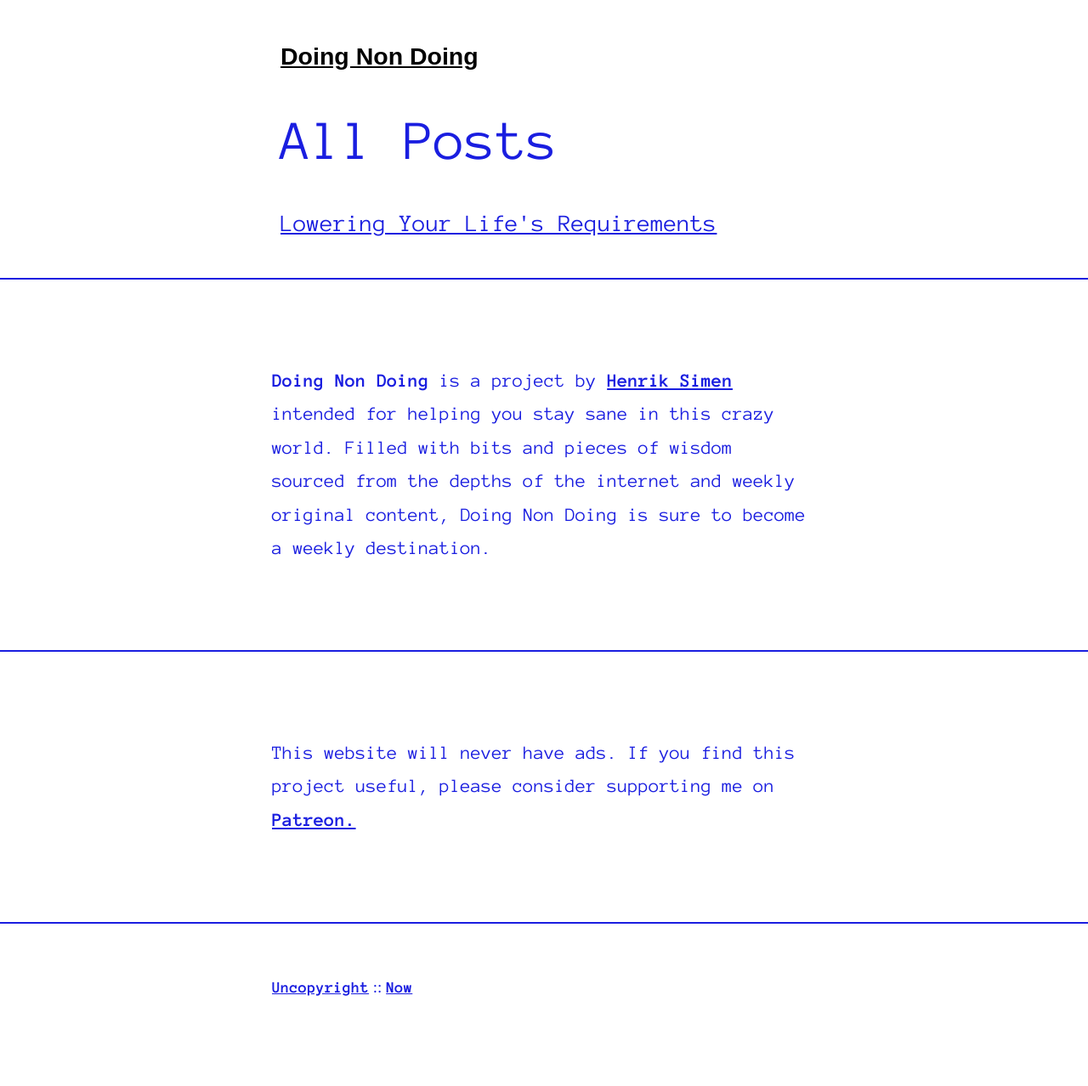
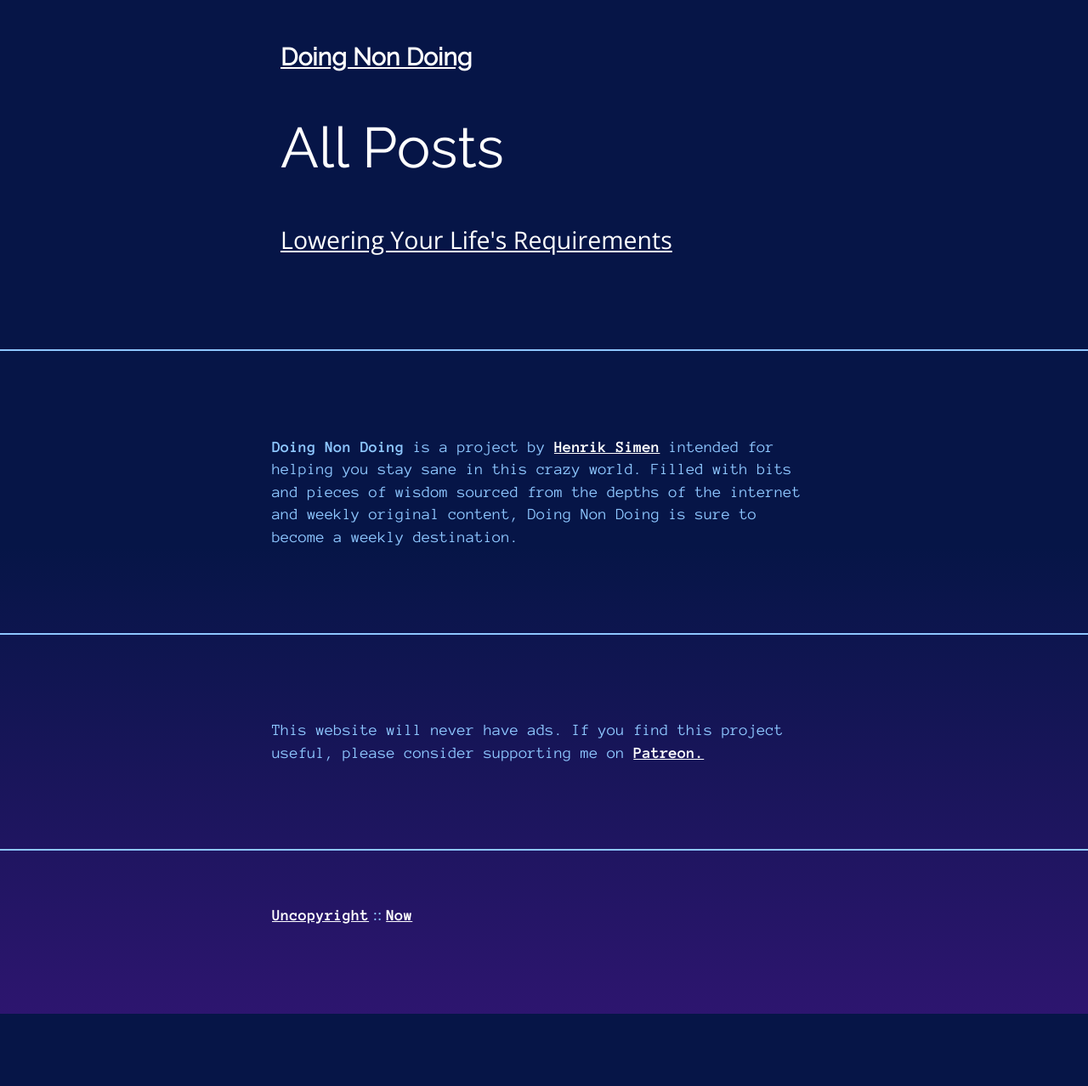
Before and after one commit to HenrikSimen/doing-non-doing, a Jekyll site: the page built from archive.html, in a window 1280 px wide. Shown: the whole page at 85% size. Built offline with Jekyll 4.4.1, drawn with Linux system fonts in a browser that asks for light colours; after the commit the page ends 1193 px from its top, so only the background shows below that.

Commit message:
jekyll-7

```diff
--- a/_layouts/archive-layout.html
+++ /dev/null
@@ -1,27 +0,0 @@
-<!DOCTYPE html>
-<html lang="en">
-<head>
-  <meta charset="UTF-8">
-  <meta name="viewport" content="width=device-width, initial-scale=1.0">
-  <meta http-equiv="X-UA-Compatible" content="ie=edge">
-  <!-- Main CSS -->
-  <link rel="stylesheet" href="{{site.baseurl}}/assets/css/style.css">
-
-  <!-- Colors CSS -->
-  <link rel="stylesheet" href="{{site.baseurl}}/assets/css/colors.css">
-
-  <!-- Responsive CSS -->
-  <link rel="stylesheet" href="{{site.baseurl}}/assets/css/responsive.css">
-
-  <!-- Fonts -->
-  <link href="https://fonts.googleapis.com/css?family=Anonymous+Pro:400,700" rel="stylesheet">
-
-  <title>Doing Non Doing</title>
-</head>
-<body id="archive-page">
-  <main>
-    {{content}}
-  </main> <!-- #archive-page -->
-  {% include footer.html %}
-</body>
-</html>
--- a/_layouts/default.html
+++ b/_layouts/default.html
@@ -14,9 +14,9 @@
   <link rel="stylesheet" href="{{site.baseurl}}/assets/css/responsive.css">
 
   <!-- Fonts -->
-  <link href="https://fonts.googleapis.com/css?family=Asul:400,700" rel="stylesheet">
-  <link href="https://fonts.googleapis.com/css?family=Chivo:400,700" rel="stylesheet">
-  <link href="https://fonts.googleapis.com/css?family=Anonymous+Pro:400,700" rel="stylesheet">
+  <link href="https://fonts.googleapis.com/css?family=Raleway:300" rel="stylesheet">
+  <link href="https://fonts.googleapis.com/css?family=Open+Sans:400,700" rel="stylesheet">
+  <link href="https://fonts.googleapis.com/css?family=Anonymous+Pro:400,700|Open+Sans:400,700|Raleway" rel="stylesheet">
 
   <title>Doing Non Doing</title>
 </head>
--- a/archive.html
+++ b/archive.html
@@ -1,9 +1,6 @@
 ---
-layout: archive-layout
+layout: default
 ---
-<header>
-  <a href="{{site.baseurl}}/index.html"><h1>Doing Non Doing</h1></a>
-</header>
 
 <h2>All Posts</h2>
 {% for post in site.posts %}
--- a/assets/css/colors.css
+++ b/assets/css/colors.css
@@ -3,22 +3,45 @@
 
 /* SET DEFAULT COLORS HERE */
 body {
-  background-color: #436865;
+  background: rgba(6,21,71,1);
+  background: -moz-linear-gradient(top, rgba(6,21,71,1) 0%, rgba(6,21,71,1) 54%, rgba(45,21,111,1) 100%);
+  background: -webkit-gradient(left top, left bottom, color-stop(0%, rgba(6,21,71,1)), color-stop(54%, rgba(6,21,71,1)), color-stop(100%, rgba(45,21,111,1)));
+  background: -webkit-linear-gradient(top, rgba(6,21,71,1) 0%, rgba(6,21,71,1) 54%, rgba(45,21,111,1) 100%);
+  background: -o-linear-gradient(top, rgba(6,21,71,1) 0%, rgba(6,21,71,1) 54%, rgba(45,21,111,1) 100%);
+  background: -ms-linear-gradient(top, rgba(6,21,71,1) 0%, rgba(6,21,71,1) 54%, rgba(45,21,111,1) 100%);
+  background: linear-gradient(to bottom, rgba(6,21,71,1) 0%, rgba(6,21,71,1) 54%, rgba(45,21,111,1) 100%);
+  filter: progid:DXImageTransform.Microsoft.gradient( startColorstr='#061547', endColorstr='#2d156f', GradientType=0 );
 }
 
 main {
 
 }
 
-article h2, article p, article a, footer p, footer ul, footer a {
-  color: #D8E1E2;
+article h2 {
+  color: white;
+}
+
+p.intro {
+  color: white;
+}
+
+ article p,footer p, footer ul{
+  color: #8ec7ff;
+}
+
+article a {
+  color: white;
+}
+
+footer a {
+  color: white;
 }
 
 .attribution {
-  border-color: #D8E1E2;
+  background-color: #192b64;
 }
 
 hr {
-  color:#D8E1E2; /* old IE */
-  background-color: #D8E1E2; /* Modern Browsers */
+  color:#8ec7ff; /* old IE */
+  background-color: #8ec7ff; /* Modern Browsers */
 }
--- a/assets/css/responsive.css
+++ b/assets/css/responsive.css
@@ -12,7 +12,6 @@
   }
 
   p {
-    font-family: 'Chivo', sans-serif;
     font-size: 1.188em;
     font-weight: 400;
     margin: 35px 0;
@@ -42,7 +41,6 @@
   }
 
   p {
-    font-family: 'Chivo', sans-serif;
     font-size: 1.188em;
     font-weight: 400;
     margin: 35px 0;
@@ -72,15 +70,19 @@
   }
 
   p {
-    font-family: 'Chivo', sans-serif;
-    font-size: 1.188em;
+    font-size: 1.1em;
     font-weight: 400;
     margin: 35px 0;
-    line-height: 1.75em;
+    line-height: 2em;
   }
 
   p.intro {
-    font-size: 1.4em;
+    font-size: 1.3em;
     line-height: 1.8em;
   }
+
+  footer p {
+    font-size: 1em;
+    line-height: 1.4em;
+  }
  }
--- a/assets/css/style.css
+++ b/assets/css/style.css
@@ -1,6 +1,3 @@
-/* font-family: 'Asul', sans-serif; */
-/* font-family: 'Chivo', sans-serif; */
-
 /* CSS RESET */
 
 html {
@@ -34,14 +31,13 @@ body {
 }
 
 a {
-  color: black;
+  color: white;
   padding-bottom: .25em;
-  font-family: 'Asul', sans-serif;
+  font-family: 'Open Sans', sans-serif;
   font-weight: 700;
 }
 
 a:hover {
-
 }
 
 main, footer {
@@ -61,12 +57,14 @@ header {
 /* Mobile Styles */
 
 h1, h2 {
-  font-family: 'Asul', sans-serif;
+  font-family: 'Raleway', sans-serif;
 }
+
+
 
 h1 {
   font-size: 1.5em;
-  font-weight: 700;
+  font-weight: 300;
 }
 
 h2 {
@@ -75,7 +73,7 @@ h2 {
 }
 
 p {
-  font-family: 'Chivo', sans-serif;
+  font-family: 'Open Sans', sans-serif;
   font-size: 1.2em;
   font-weight: 400;
   margin: 35px 0;
@@ -92,18 +90,18 @@ span.bolder {
 }
 
 .attribution {
-  border: solid 3px black;
+  padding: 5px;
   margin-bottom: 55px;
 }
 
 .attribution p {
   text-align: center;
-  font-size: 1.1em;
+  font-size: 1em;
 }
 
 a.all-posts {
   font-size: 2em;
-  font-family: 'Asul', sans-serif;
+  font-family: 'Open Sans', sans-serif;
   font-weight: 700;
   margin-bottom:100px;
 }
@@ -119,43 +117,25 @@ footer {
   padding: 55px 0;
 }
 
+footer p {
+  font-family: 'Anonymous Pro', monospace;
+}
+
+footer a {
+  font-family: 'Anonymous Pro', monospace;
+  color: white;
+  font-weight: 700;
+}
+
 ul li {
   display: inline;
 }
 
 /* ARCHIVE PAGE */
-
-#archive-page h2, #archive-page footer p, #archive-page a {
-  font-family: 'Anonymous Pro', monospace;
-}
-
-#archive-page header a {
-  color: black;
-}
-
-#archive-page main ul {
+ main ul {
   margin-bottom: 50px;
 }
-
-#archive-page main ul a {
+ main ul a {
   font-size: 1.5em;
   font-weight: 400;
-  transition: all 0.2s;
 }
-#archive-page main ul a:hover {
-  padding-left: 5px;
-}
-
-/* ARCHIVE PAGE COLORS */
-#archive-page {
-  background-color: white;
-}
-
-#archive-page h2, #archive-page footer p,#archive-page a , #archive-page footer a, #archive-page footer ul{
-  color:#1A1EE0;
-}
-
-#archive-page hr {
-  color:#1A1EE0; /* old IE */
-  background-color: #1A1EE0; /* Modern Browsers */
-}
```
Also changed, not shown: _posts/2018-11-21-lifes-requirements.md (+1 -0 lines).
